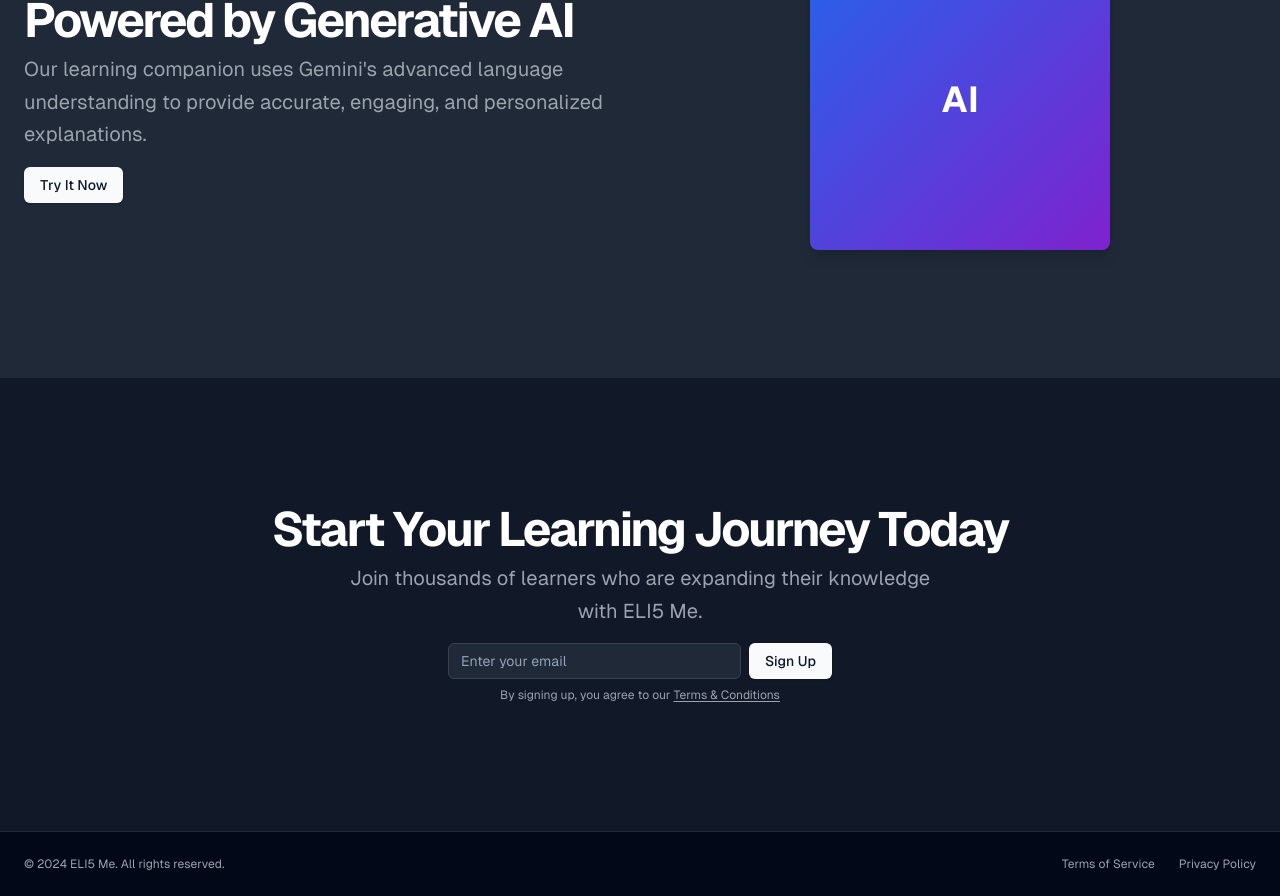
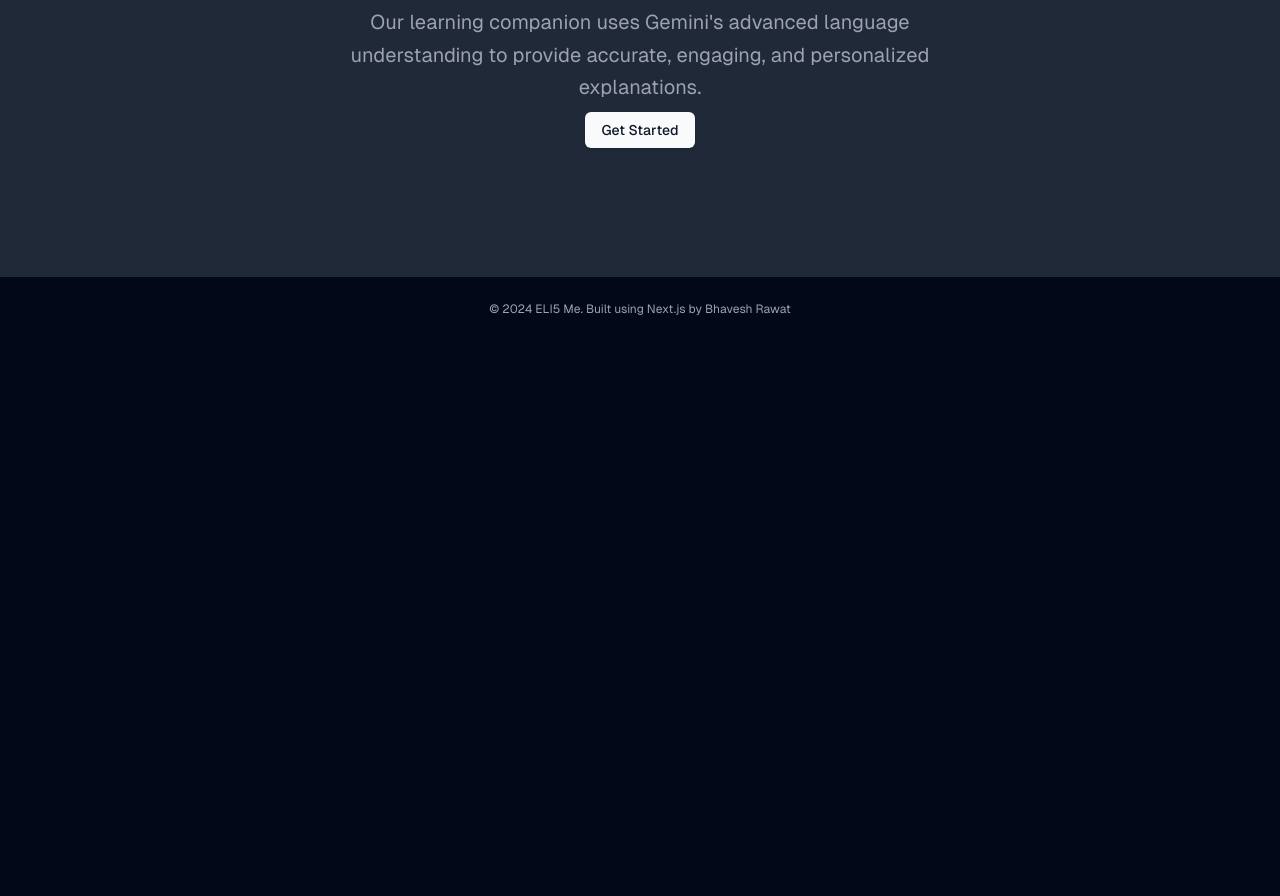
Before and after one commit to bhaveshxrawat/eli5methismyway, a Next.js app: page / in a window 1280 px wide. Shown: the part 1310-2206 px from the top of the page. After the commit the page ends 1651 px from the top, so only its background shows below. Built offline with nearby package versions, Linux system fonts and the light colour scheme.

Commit message:
chore: updated the landing page.

```diff
--- a/src/app/components/ui/Footer.tsx
+++ b/src/app/components/ui/Footer.tsx
@@ -1,25 +1,16 @@
-import Link from "next/link";
-
 export const Footer = () => {
-    return (
-        <footer className="flex flex-col gap-2 sm:flex-row py-6 w-full shrink-0 items-center px-4 md:px-6 border-t dark:border-gray-800">
-            <p className="text-xs text-gray-500 dark:text-gray-400">
-                &copy; 2024 ELI5 Me. All rights reserved.
-            </p>
-            <nav className="sm:ml-auto flex gap-4 sm:gap-6">
-                <Link
-                    className="text-xs hover:underline underline-offset-4 text-gray-500 dark:text-gray-400"
-                    href="#"
-                >
-                    Terms of Service
-                </Link>
-                <Link
-                    className="text-xs hover:underline underline-offset-4 text-gray-500 dark:text-gray-400"
-                    href="#"
-                >
-                    Privacy Policy
-                </Link>
-            </nav>
-        </footer>
-    );
+  return (
+    <footer className="flex flex-col gap-2 sm:flex-row py-6 w-full shrink-0 items-center justify-center px-4 md:px-6 border-t dark:border-gray-800">
+      <p className="text-xs text-gray-500 dark:text-gray-400">
+        &copy; 2024 ELI5 Me. Built using Next.js by{" "}
+        <a
+          href="https://x.com/_bhaveshrawat_"
+          target="_blank"
+          rel="noopener noreferrer"
+        >
+          Bhavesh Rawat
+        </a>
+      </p>
+    </footer>
+  );
 };
--- a/src/app/page.tsx
+++ b/src/app/page.tsx
@@ -1,7 +1,6 @@
 import AppNavBar from "./components/AppNavBar";
 import Link from "next/link";
-import { Button, buttonVariants } from "@/components/ui/button";
-import { Input } from "@/components/ui/input";
+import { buttonVariants } from "@/components/ui/button";
 import { Lightbulb, BookOpen, UserCircle } from "lucide-react";
 import { Footer } from "./components/ui/Footer";
 
@@ -10,7 +9,7 @@
     <div>
       <AppNavBar />
       <main>
-        <section className="w-full bg-gradient-to-b from-blue-50 to-white dark:from-blue-900 dark:to-gray-900">
+        <section className="bg-gradient-to-b from-blue-50 to-white dark:from-blue-900 dark:to-gray-900">
           <div className="text-center container px-4 md:px-6 h-full min-h-[calc(100svh-12.5rem)] py-12 md:py-24 lg:py-32 xl:py-48">
             <div className="space-y-5">
               <h1 className="text-4xl lg:font-extrabold tracking-tight leading-normal sm:text-4xl md:text-5xl lg:text-6xl/none text-gray-900 dark:text-white">
@@ -20,7 +19,7 @@
               </h1>
               <p className="mx-auto max-w-[45ch] text-gray-500 md:text-xl dark:text-gray-400 font-mono">
                 Your AI-powered learning companion that explains complex topics
-                in simple terms and tailors content to your interests.
+                in simple terms and tailors answers to your interests.
               </p>
 
               <Link
@@ -33,7 +32,7 @@
           </div>
         </section>
 
-        <section className="w-full py-12 md:py-24 lg:py-32 bg-white dark:bg-gray-900">
+        <section className="py-12 md:py-24 lg:py-32 bg-white dark:bg-gray-900">
           <div className="container px-4 md:px-6">
             <div className="grid gap-10 sm:grid-cols-2 lg:grid-cols-3">
               <div className="flex flex-col items-center space-y-4 text-center">
@@ -76,68 +75,23 @@
           </div>
         </section>
 
-        <section className="w-full py-12 md:py-24 lg:py-32 bg-gray-100 dark:bg-gray-800">
+        <section className="py-12 md:py-24 lg:py-32 bg-gray-100 dark:bg-gray-800">
           <div className="container px-4 md:px-6">
-            <div className="grid items-center gap-6 lg:grid-cols-2 lg:gap-12 xl:grid-cols-2">
-              <div className="flex flex-col justify-center space-y-4">
-                <div className="space-y-2">
+            <div className="flex flex-col justify-center space-y-2 text-center items-center">
               <h2 className="text-3xl font-bold tracking-tighter sm:text-4xl md:text-5xl text-gray-900 dark:text-white">
                 Powered by Generative AI
               </h2>
-                  <p className="max-w-[600px] text-gray-500 md:text-xl/relaxed lg:text-base/relaxed xl:text-xl/relaxed dark:text-gray-400">
+              <p className="mx-auto max-w-[600px] text-gray-500 md:text-xl/relaxed lg:text-base/relaxed xl:text-xl/relaxed dark:text-gray-400">
                 Our learning companion uses Gemini&apos;s advanced language
-                    understanding to provide accurate, engaging, and
-                    personalized explanations.
+                understanding to provide accurate, engaging, and personalized
+                explanations.
               </p>
-                </div>
-                <div className="flex flex-col gap-2 min-[400px]:flex-row">
               <Link
                 href="/sign-in"
                 className={buttonVariants({ variant: "default" })}
               >
-                    Try It Now
+                Get Started
               </Link>
-                </div>
-              </div>
-              <div className="flex items-center justify-center">
-                <div className="relative w-[300px] h-[300px] bg-gradient-to-br from-blue-400 to-purple-500 dark:from-blue-600 dark:to-purple-700 rounded-lg shadow-lg overflow-hidden">
-                  <div className="absolute inset-0 flex items-center justify-center text-white text-4xl font-bold">
-                    AI
-                  </div>
-                </div>
-              </div>
-            </div>
-          </div>
-        </section>
-
-        <section className="w-full py-12 md:py-24 lg:py-32 bg-white dark:bg-gray-900">
-          <div className="container px-4 md:px-6">
-            <div className="flex flex-col items-center space-y-4 text-center">
-              <div className="space-y-2">
-                <h2 className="text-3xl font-bold tracking-tighter sm:text-4xl md:text-5xl text-gray-900 dark:text-white">
-                  Start Your Learning Journey Today
-                </h2>
-                <p className="mx-auto max-w-[600px] text-gray-500 md:text-xl/relaxed lg:text-base/relaxed xl:text-xl/relaxed dark:text-gray-400">
-                  Join thousands of learners who are expanding their knowledge
-                  with ELI5 Me.
-                </p>
-              </div>
-              <div className="w-full max-w-sm space-y-2">
-                <form className="flex space-x-2">
-                  <Input
-                    className="max-w-lg flex-1 dark:bg-gray-800 dark:border-gray-700 dark:text-white"
-                    placeholder="Enter your email"
-                    type="email"
-                  />
-                  <Button type="submit">Sign Up</Button>
-                </form>
-                <p className="text-xs text-gray-500 dark:text-gray-400">
-                  By signing up, you agree to our{" "}
-                  <Link className="underline underline-offset-2" href="#">
-                    Terms & Conditions
-                  </Link>
-                </p>
-              </div>
             </div>
           </div>
         </section>
```
Lines whose indentation alone changed are shown as unchanged.
